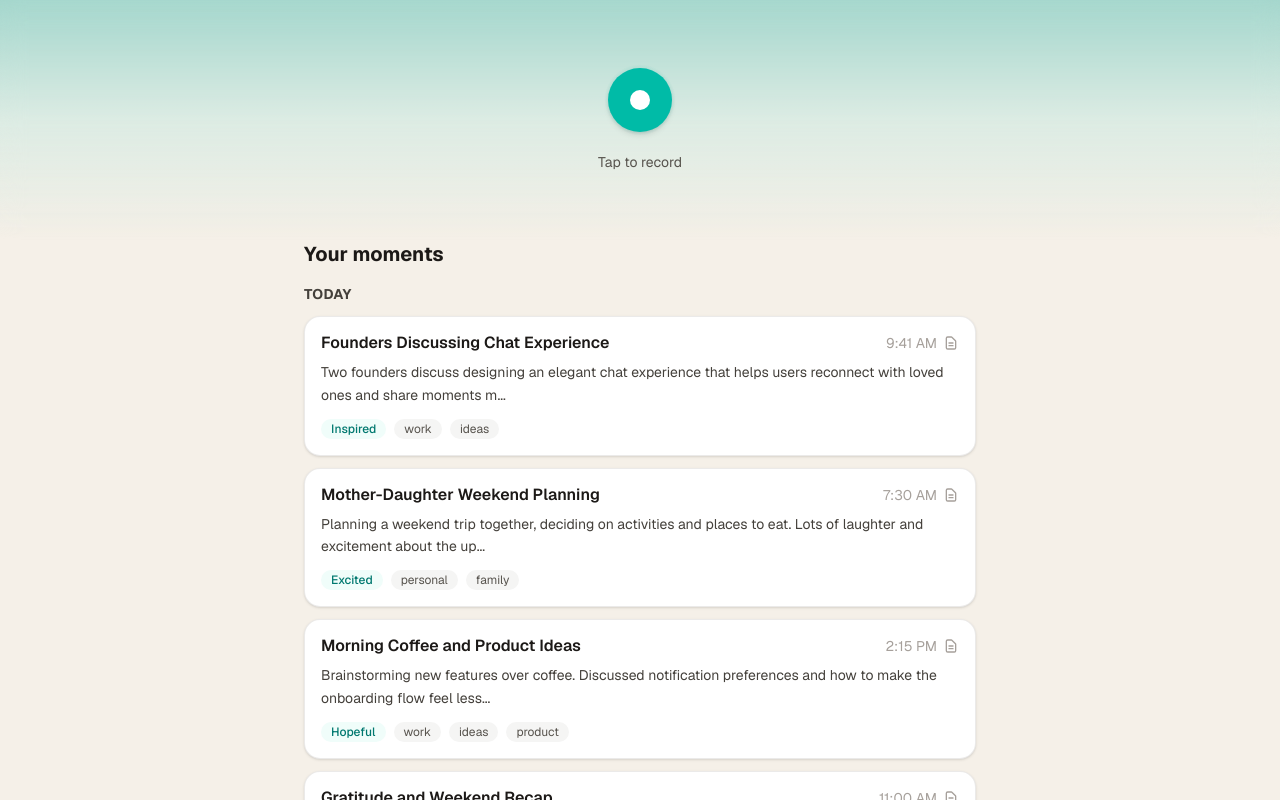
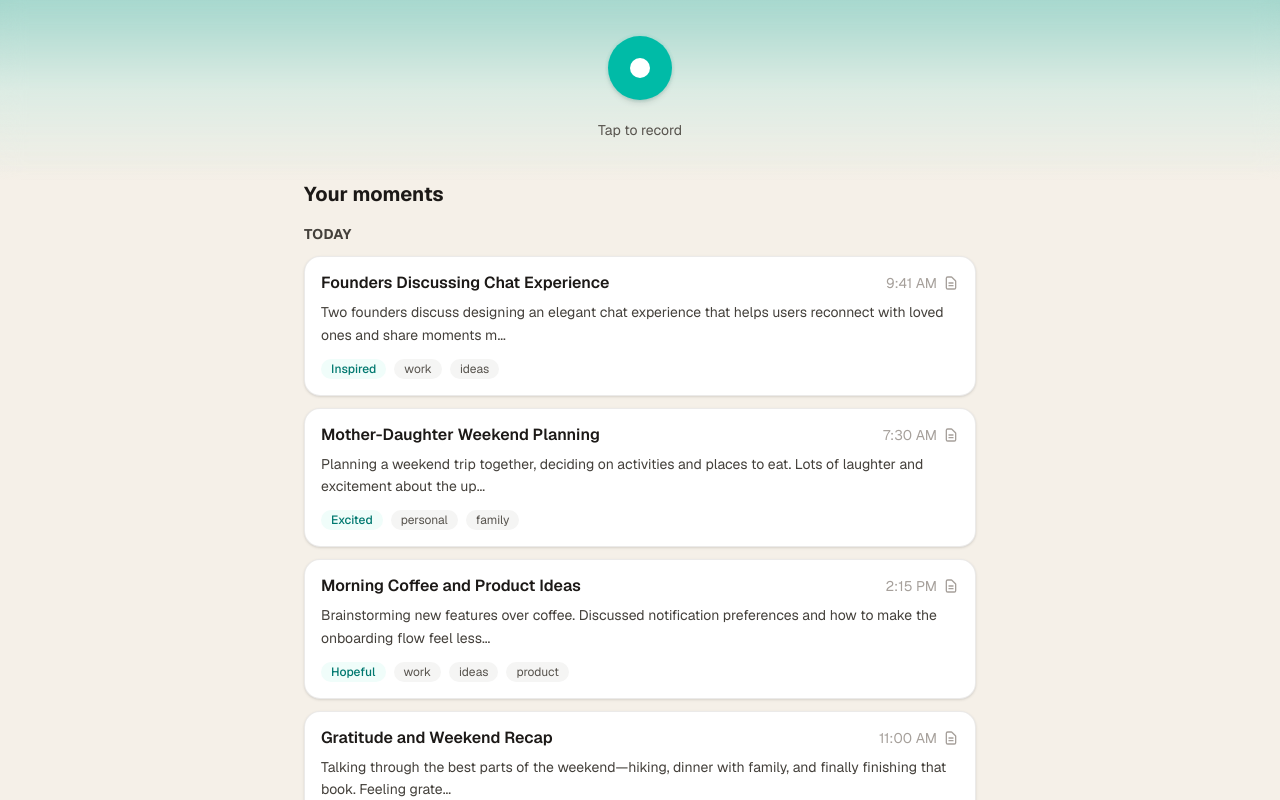
Before and after one commit to cozyconner/taya-assessment, a Next.js app: page / in a window 1280 px wide. Shown: the top 800 px of the page. Built offline with nearby package versions, Linux system fonts and the light colour scheme.

Commit message:
CDF: ui 3rd pass, generally complete; moving to next task

```diff
--- a/app/components/AudioRecord.tsx
+++ b/app/components/AudioRecord.tsx
@@ -56,7 +56,7 @@ export default function AudioRecord() {
 
   return (
     <div
-      className={`overflow-hidden transition-all duration-500 ease-out ${isExpanded ? "fixed inset-0 z-10" : "relative"
+      className={`overflow-hidden transition-all duration-500 ease-out ${isExpanded ? "fixed inset-0 z-20" : "fixed top-0 left-0 right-0 z-20"
         }`}
     >
       <div
--- a/app/page.tsx
+++ b/app/page.tsx
@@ -36,8 +36,10 @@ export default function Home() {
 
   return (
     <div className="relative min-h-screen bg-[#f5f0e8] font-sans">
+      <AudioRecord />
+
       <section
-        className="sticky top-0 z-10 min-h-[240px] px-4 pt-8 pb-4"
+        className="sticky top-0 z-10 min-h-[180px] px-4 pt-8 pb-4"
         style={{
           background:
             "linear-gradient(180deg, rgb(150 210 200 / 0.85) 0%, rgb(184 230 222 / 0.4) 50%, transparent 100%)",
@@ -52,9 +54,6 @@ export default function Home() {
           }}
           aria-hidden
         />
-        <div className="relative z-10">
-          <AudioRecord />
-        </div>
       </section>
 
       <section className="relative z-0 px-4 pb-12">
```
